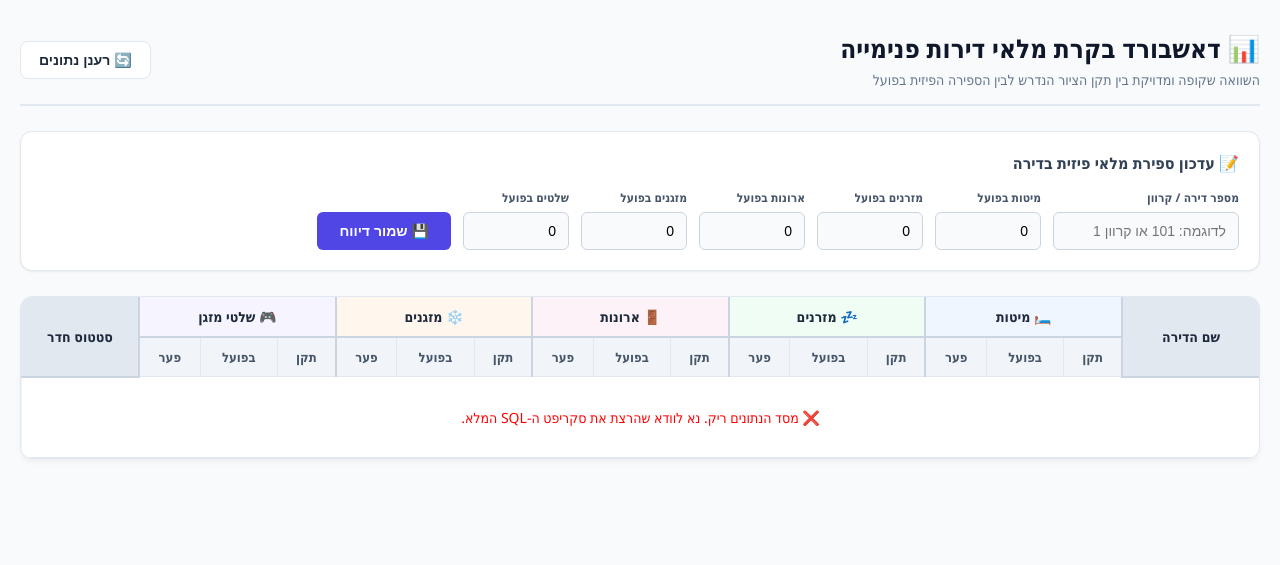
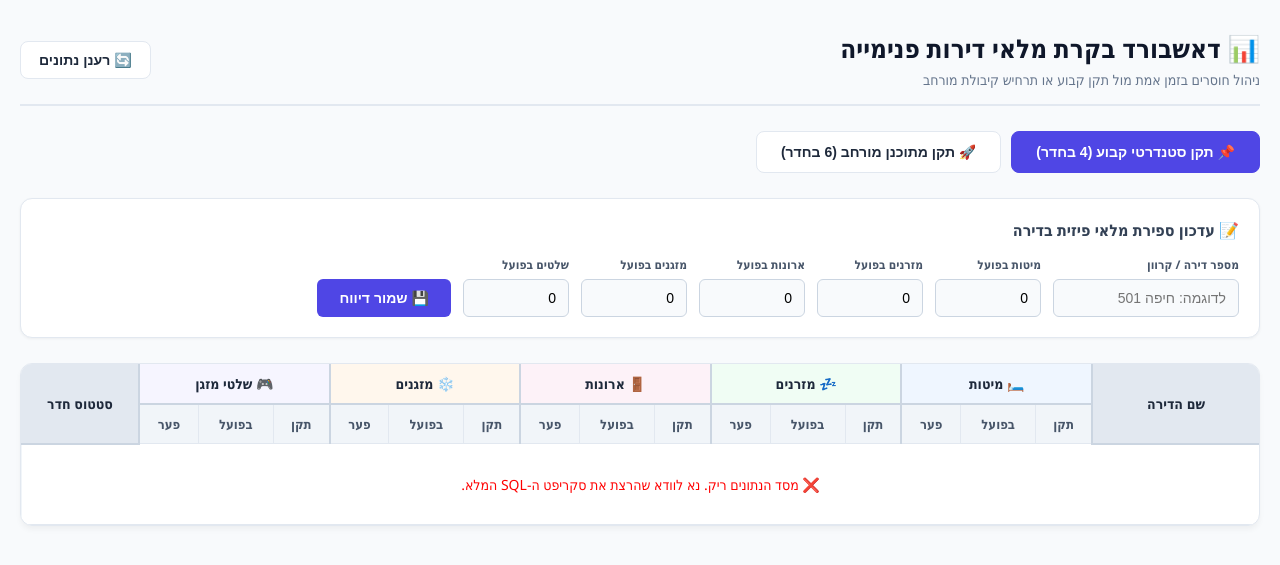
Before and after one commit to mv89-heb/camp-allocation-system, a FastAPI app: page / in a window 1280 px wide. Shown: the top 565 px of the page. Run offline with FastAPI, Linux system fonts and the light colour scheme; data that the repository does not hold is empty.

Commit message:
Update index.html

```diff
--- a/app/templates/index.html
+++ b/app/templates/index.html
@@ -2,7 +2,7 @@
 <html lang="he" dir="rtl">
 <head>
     <meta charset="UTF-8">
-    <title>מערכת בקרת מלאי דירות</title>
+    <title>מערכת בקרת מלאי דירות פנימייה</title>
     <script src="https://cdn.jsdelivr.net/npm/axios/dist/axios.min.js"></script>
     <style>
         :root {
@@ -14,93 +14,48 @@
             --text-muted: #64748b;
             --border: #e2e8f0;
             --th-bg: #f1f5f9;
-
-            /* צבעי סטטוסים עדינים לעין */
             --danger-bg: #fef2f2; --danger-text: #b91c1c; --danger-border: #fca5a5;
             --success-bg: #f0fdf4; --success-text: #166534; --success-border: #86efac;
             --warning-bg: #fffbeb; --warning-text: #b45309; --warning-border: #fde68a;
         }
 
-        body {
-            font-family: 'Segoe UI', Tahoma, Geneva, Verdana, sans-serif;
-            background-color: var(--bg-color);
-            color: var(--text-main);
-            margin: 0;
-            padding: 30px 20px;
-        }
-
+        body { font-family: 'Segoe UI', Tahoma, Geneva, Verdana, sans-serif; background-color: var(--bg-color); color: var(--text-main); margin: 0; padding: 30px 20px; }
         .container { max-width: 1300px; margin: 0 auto; }
-
-        .header {
-            display: flex;
-            justify-content: space-between;
-            align-items: center;
-            margin-bottom: 25px;
-            border-bottom: 2px solid var(--border);
-            padding-bottom: 15px;
-        }
+        .header { display: flex; justify-content: space-between; align-items: center; margin-bottom: 25px; border-bottom: 2px solid var(--border); padding-bottom: 15px; }
         h1 { margin: 0; font-size: 26px; font-weight: 700; color: #0f172a; }
         .subtitle { color: var(--text-muted); font-size: 14px; margin-top: 4px; }
-
-        /* כפתור רענן */
-        .btn-refresh {
-            background-color: #ffffff; color: var(--text-main); border: 1px solid var(--border);
-            padding: 10px 18px; border-radius: 8px; font-size: 14px; font-weight: 600;
-            cursor: pointer; display: flex; align-items: center; gap: 8px; transition: all 0.2s;
-        }
+        .btn-refresh { background-color: #ffffff; color: var(--text-main); border: 1px solid var(--border); padding: 10px 18px; border-radius: 8px; font-size: 14px; font-weight: 600; cursor: pointer; display: flex; align-items: center; gap: 8px; transition: all 0.2s; }
         .btn-refresh:hover { background-color: #f8fafc; border-color: #cbd5e1; }
 
-        /* כרטיסיית טופס הזנה */
-        .card {
-            background-color: var(--card-bg); border-radius: 12px;
-            box-shadow: 0 1px 3px rgba(0,0,0,0.05), 0 1px 2px rgba(0,0,0,0.02);
-            padding: 20px; margin-bottom: 25px; border: 1px solid var(--border);
-        }
+        /* בורר מצבים חכם */
+        .mode-container { display: flex; gap: 10px; margin-bottom: 25px; }
+        .btn-mode { background-color: #ffffff; border: 1px solid var(--border); padding: 12px 24px; border-radius: 8px; font-size: 14px; font-weight: 600; cursor: pointer; transition: all 0.2s; color: var(--text-main); }
+        .btn-mode.active { background-color: var(--primary); color: white; border-color: var(--primary); }
+
+        .card { background-color: var(--card-bg); border-radius: 12px; box-shadow: 0 1px 3px rgba(0,0,0,0.05); padding: 20px; margin-bottom: 25px; border: 1px solid var(--border); }
         .card h3 { margin: 0 0 15px 0; font-size: 16px; font-weight: 600; color: #334155; }
         .form-row { display: flex; gap: 12px; flex-wrap: wrap; align-items: flex-end; }
         .form-group { display: flex; flex-direction: column; }
         label { font-size: 12px; font-weight: 600; margin-bottom: 6px; color: #475569; }
-        input {
-            padding: 10px 12px; border: 1px solid #cbd5e1; border-radius: 6px;
-            font-size: 14px; background-color: #f8fafc; transition: all 0.2s;
-        }
+        input { padding: 10px 12px; border: 1px solid #cbd5e1; border-radius: 6px; font-size: 14px; background-color: #f8fafc; transition: all 0.2s; }
         input:focus { outline: none; border-color: var(--primary); background-color: #fff; box-shadow: 0 0 0 3px rgba(79, 70, 229, 0.1); }
         .btn-submit { background-color: var(--primary); color: white; border: none; padding: 11px 22px; border-radius: 6px; font-size: 14px; font-weight: 600; cursor: pointer; transition: 0.2s; }
         .btn-submit:hover { background-color: var(--primary-hover); }
 
-        /* עיצוב הטבלה החדשה */
-        .table-container {
-            background-color: var(--card-bg); border-radius: 12px;
-            box-shadow: 0 4px 6px -1px rgba(0,0,0,0.05); overflow: hidden; border: 1px solid var(--border);
-        }
+        .table-container { background-color: var(--card-bg); border-radius: 12px; box-shadow: 0 4px 6px -1px rgba(0,0,0,0.05); overflow: hidden; border: 1px solid var(--border); }
         table { width: 100%; border-collapse: collapse; text-align: center; }
-
-        /* כותרות כפולות לקריאות מושלמת */
-        th {
-            background-color: var(--th-bg); color: #475569;
-            font-weight: 600; font-size: 13px; padding: 10px 8px;
-            border-bottom: 1px solid var(--border); border-left: 1px solid #e2e8f0;
-        }
+        th { background-color: var(--th-bg); color: #475569; font-weight: 600; font-size: 13px; padding: 10px 8px; border-bottom: 1px solid var(--border); border-left: 1px solid #e2e8f0; }
         th.main-header { font-size: 14px; background-color: #e2e8f0; color: #1e293b; border-bottom: 2px solid #cbd5e1; }
-
         td { padding: 12px 8px; border-bottom: 1px solid var(--border); border-left: 1px solid #f1f5f9; font-size: 14px; }
         tr:hover { background-color: #f8fafc; }
 
-        /* עיצוב מספרי נדרש וקיים */
         .num-req { color: var(--text-muted); font-size: 13px; }
         .num-act { font-weight: 600; color: #0f172a; }
-
-        /* תגיות פערים וסטטוסים */
-        .badge {
-            display: inline-block; padding: 4px 8px; border-radius: 6px;
-            font-size: 12px; font-weight: 600; border: 1px solid transparent;
-        }
+        .badge { display: inline-block; padding: 4px 8px; border-radius: 6px; font-size: 12px; font-weight: 600; border: 1px solid transparent; }
         .bg-danger { background-color: var(--danger-bg); color: var(--danger-text); border-color: var(--danger-border); }
         .bg-success { background-color: var(--success-bg); color: var(--success-text); border-color: var(--success-border); }
         .bg-warning { background-color: var(--warning-bg); color: var(--warning-text); border-color: var(--warning-border); }
-
         .status-pill { padding: 6px 12px; border-radius: 20px; font-size: 12px; font-weight: 700; }
-
         .loading-text { padding: 40px; font-size: 16px; color: var(--text-muted); font-weight: 500; }
     </style>
 </head>
@@ -110,9 +65,14 @@
     <div class="header">
         <div>
             <h1>📊 דאשבורד בקרת מלאי דירות פנימייה</h1>
-            <div class="subtitle">השוואה שקופה ומדויקת בין תקן הציור הנדרש לבין הספירה הפיזית בפועל</div>
+            <div class="subtitle">ניהול חוסרים בזמן אמת מול תקן קבוע או תרחיש קיבולת מורחב</div>
         </div>
         <button class="btn-refresh" onclick="analyze()">🔄 רענן נתונים</button>
+    </div>
+
+    <div class="mode-container">
+        <button id="btn-std" class="btn-mode active" onclick="changeMode('std')">📌 תקן סטנדרטי קבוע (4 בחדר)</button>
+        <button id="btn-plan" class="btn-mode" onclick="changeMode('plan')">🚀 תקן מתוכנן מורחב (6 בחדר)</button>
     </div>
 
     <div class="card">
@@ -120,7 +80,7 @@
         <div class="form-row">
             <div class="form-group">
                 <label>מספר דירה / קרוון</label>
-                <input type="text" id="inpApt" placeholder="לדוגמה: 101 או קרוון 1" style="width: 160px;">
+                <input type="text" id="inpApt" placeholder="לדוגמה: חיפה 501" style="width: 160px;">
             </div>
             <div class="form-group">
                 <label>מיטות בפועל</label>
@@ -152,7 +112,7 @@
         <table>
             <thead>
                 <tr>
-                    <th rowspan="2" class="main-header" style="width: 120px; border-left: 2px solid #cbd5e1;">שם הדירה</th>
+                    <th rowspan="2" class="main-header" style="width: 150px; border-left: 2px solid #cbd5e1;">שם הדירה</th>
                     <th colspan="3" class="main-header" style="border-left: 2px solid #cbd5e1; background-color: #eff6ff;">🛏️ מיטות</th>
                     <th colspan="3" class="main-header" style="border-left: 2px solid #cbd5e1; background-color: #f0fdf4;">💤 מזרנים</th>
                     <th colspan="3" class="main-header" style="border-left: 2px solid #cbd5e1; background-color: #fdf2f8;">🚪 ארונות</th>
@@ -176,6 +136,15 @@
 </div>
 
 <script>
+let currentMode = 'std';
+
+function changeMode(mode) {
+    currentMode = mode;
+    document.getElementById('btn-std').classList.toggle('active', mode === 'std');
+    document.getElementById('btn-plan').classList.toggle('active', mode === 'plan');
+    analyze();
+}
+
 async function saveInventory() {
     const data = {
         apartment: document.getElementById('inpApt').value,
@@ -200,7 +169,7 @@ async function saveInventory() {
 async function analyze() {
     let tbody = document.getElementById("tableBody");
     try {
-        let res = await axios.get("/analyze");
+        let res = await axios.get(`/analyze?mode=${currentMode}`);
         if (res.data.error) {
             tbody.innerHTML = `<tr><td colspan="17" style="color:red; padding:30px;">${res.data.error}</td></tr>`;
             return;
@@ -223,7 +192,6 @@ function renderTable(data) {
     data.forEach(row => {
         let tr = document.createElement("tr");
 
-        // פונקציית עזר ליצירת שלישיית עמודות (תקן, בפועל, פער) עם עיצוב ברור
         const createItemColumns = (req, act, gap) => {
             let gapBadge = "";
             if (gap < 0) {
@@ -241,7 +209,6 @@ function renderTable(data) {
             `;
         };
 
-        // עיצוב כפתור הסטטוס הכללי של החדר
         let statusClass = "status-pill badge ";
         let statusText = row.status ?? "תקין";
         statusClass += statusText.includes("חסר") ? "bg-danger" : "bg-success";
```
